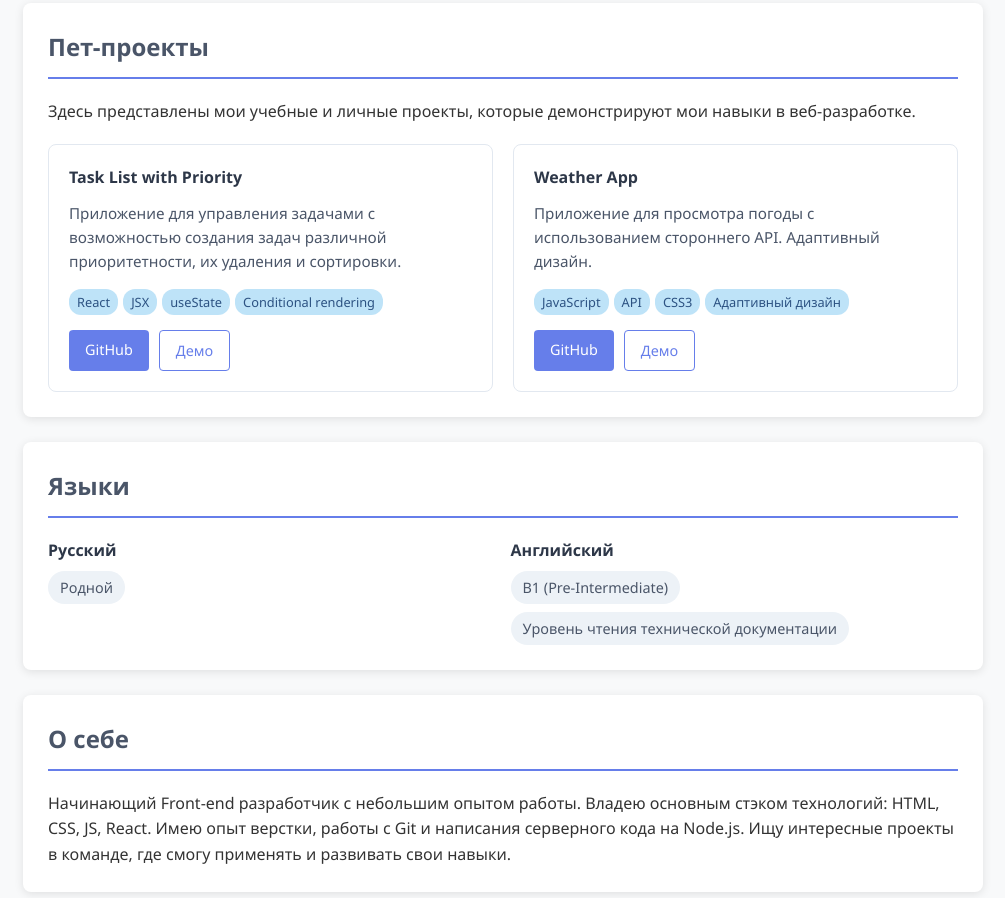
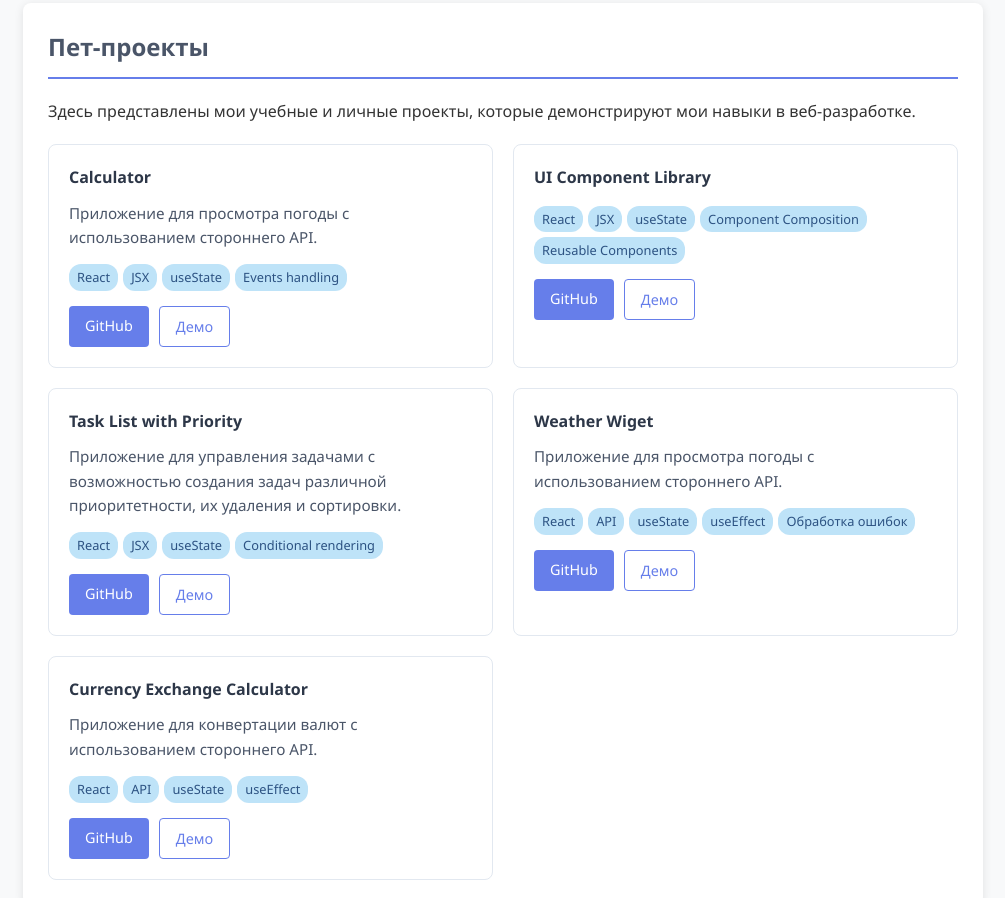
Before and after one commit to Hauryliuk-Viktoria/Hauryliuk-Viktoria.github.io, a plain HTML site: page index.html in a window 1280 px wide. Shown: the part 1194-2092 px from the top of the page, without its empty margins (137-1142 px from the left). Drawn offline with Linux system fonts and the light colour scheme; a script that the page names is missing.

Commit message:
add projects

```diff
--- a/index.html
+++ b/index.html
@@ -132,6 +132,59 @@
           </div> -->
 
           <div class="project-card">
+            <h4>Calculator</h4>
+            <p>
+              Приложение для просмотра погоды с использованием стороннего API.
+            </p>
+            <div class="project-tech">
+              <span class="tech-tag">React</span>
+              <span class="tech-tag">JSX</span>
+              <span class="tech-tag">useState</span>
+              <span class="tech-tag">Events handling</span>
+            </div>
+            <div class="project-links">
+              <a
+                href="https://github.com/hauryliuk-viktoria/calculator"
+                class="btn"
+                target="_blank"
+                >GitHub</a
+              >
+              <a
+                href="https://123simple-calculator.netlify.app"
+                class="btn btn-outline"
+                target="_blank"
+                >Демо</a
+              >
+            </div>
+          </div>
+
+          <div class="project-card">
+            <h4>UI Component Library</h4>
+            <p></p>
+            <div class="project-tech">
+              <span class="tech-tag">React</span>
+              <span class="tech-tag">JSX</span>
+              <span class="tech-tag">useState</span>
+              <span class="tech-tag">Component Composition</span>
+              <span class="tech-tag">Reusable Components</span>
+            </div>
+            <div class="project-links">
+              <a
+                href="https://github.com/hauryliuk-viktoria/buttons-library"
+                class="btn"
+                target="_blank"
+                >GitHub</a
+              >
+              <a
+                href="https://buttons-library.netlify.app"
+                class="btn btn-outline"
+                target="_blank"
+                >Демо</a
+              >
+            </div>
+          </div>
+
+          <div class="project-card">
             <h4>Task List with Priority</h4>
             <p>
               Приложение для управления задачами с возможностью создания задач
@@ -160,26 +213,53 @@
           </div>
 
           <div class="project-card">
-            <h4>Weather App</h4>
+            <h4>Weather Wiget</h4>
             <p>
               Приложение для просмотра погоды с использованием стороннего API.
-              Адаптивный дизайн.
             </p>
             <div class="project-tech">
-              <span class="tech-tag">JavaScript</span>
+              <span class="tech-tag">React</span>
               <span class="tech-tag">API</span>
-              <span class="tech-tag">CSS3</span>
-              <span class="tech-tag">Адаптивный дизайн</span>
+              <span class="tech-tag">useState</span>
+              <span class="tech-tag">useEffect</span>
+              <span class="tech-tag">Обработка ошибок</span>
             </div>
             <div class="project-links">
               <a
-                href="https://github.com/yourusername/weather-app"
+                href="https://github.com/hauryliuk-viktoria/weather-wiget"
                 class="btn"
                 target="_blank"
                 >GitHub</a
               >
               <a
-                href="https://yourusername.github.io/weather-app"
+                href="https://weather-wiget1.netlify.app"
+                class="btn btn-outline"
+                target="_blank"
+                >Демо</a
+              >
+            </div>
+          </div>
+
+          <div class="project-card">
+            <h4>Currency Exchange Calculator</h4>
+            <p>
+              Приложение для конвертации валют с использованием стороннего API.
+            </p>
+            <div class="project-tech">
+              <span class="tech-tag">React</span>
+              <span class="tech-tag">API</span>
+              <span class="tech-tag">useState</span>
+              <span class="tech-tag">useEffect</span>
+            </div>
+            <div class="project-links">
+              <a
+                href="https://github.com/hauryliuk-viktoria/currency-exchange-calculator"
+                class="btn"
+                target="_blank"
+                >GitHub</a
+              >
+              <a
+                href="https://currency-exchange-calculator1.netlify.app"
                 class="btn btn-outline"
                 target="_blank"
                 >Демо</a
```
